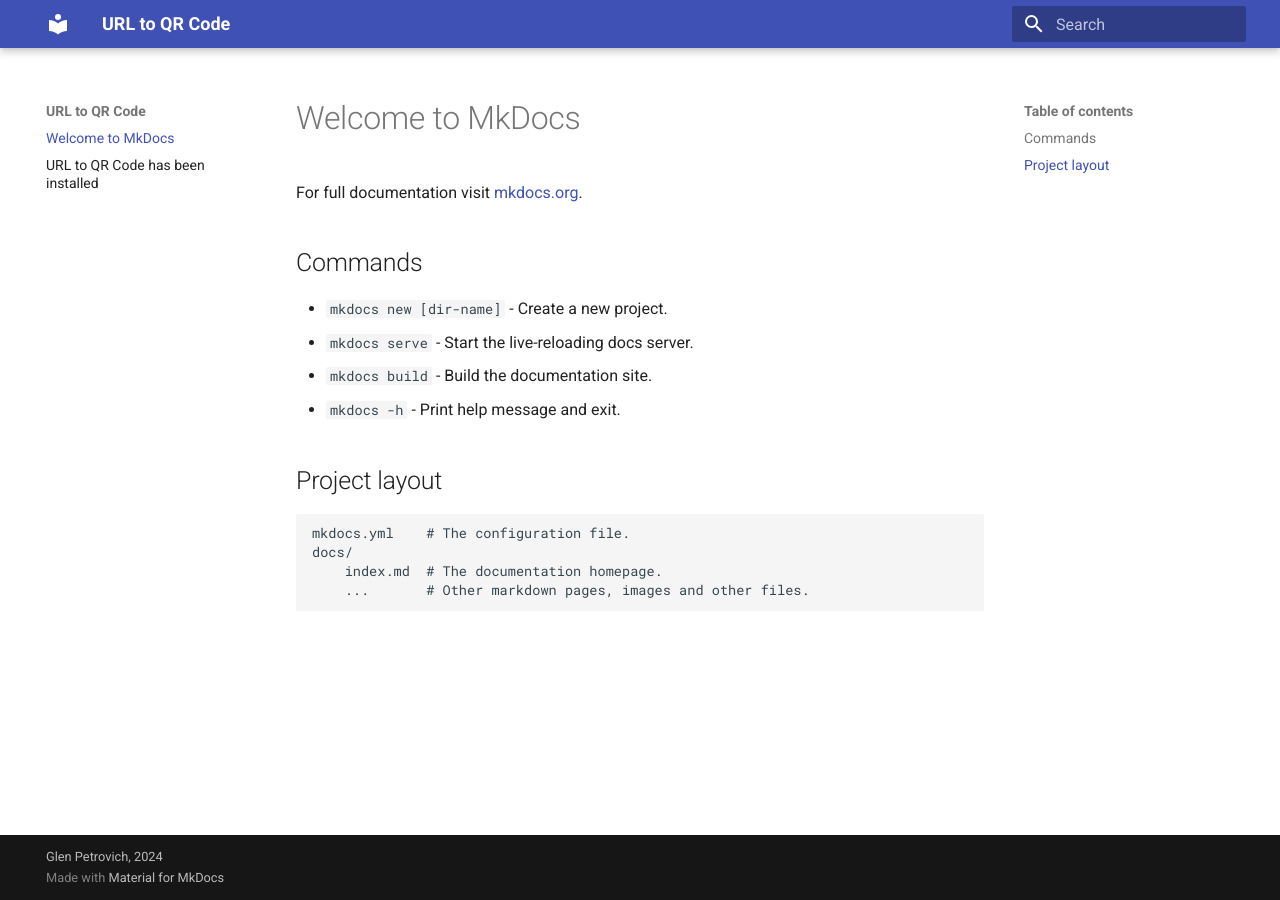
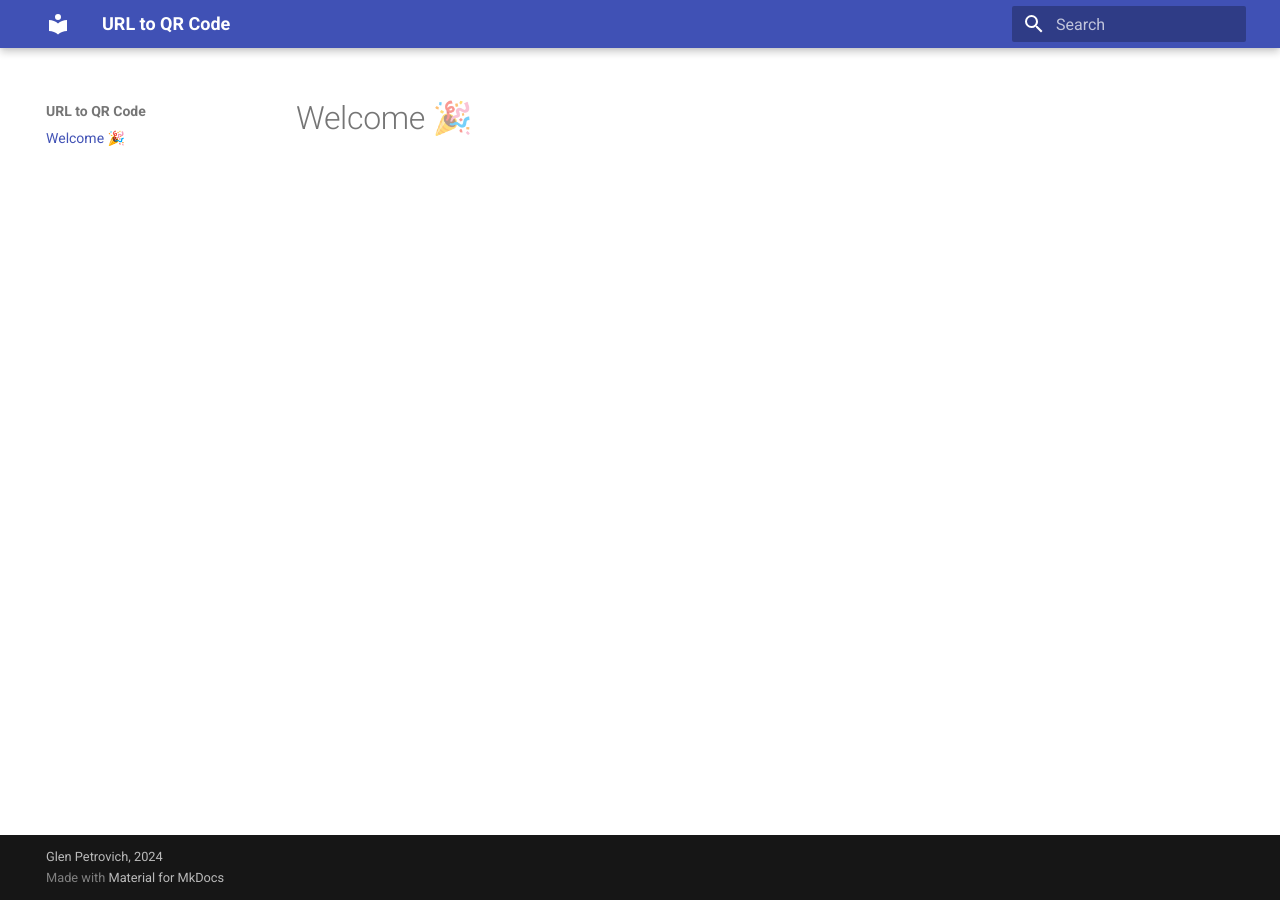
Before and after one commit to glenpetrovich/url-to-qr-code, an MkDocs documentation site: the page built from docs/index.md, in a window 1280 px wide. Built offline with MkDocs 1.6.1 and Material for MkDocs 9.7.7, drawn with Linux system fonts in a browser that asks for light colours.

Commit message:
mv welcome page

```diff
--- a/docs/index.md
+++ b/docs/index.md
@@ -1,17 +1 @@
-# Welcome to MkDocs
-
-For full documentation visit [mkdocs.org](https://www.mkdocs.org).
-
-## Commands
-
-* `mkdocs new [dir-name]` - Create a new project.
-* `mkdocs serve` - Start the live-reloading docs server.
-* `mkdocs build` - Build the documentation site.
-* `mkdocs -h` - Print help message and exit.
-
-## Project layout
-
-    mkdocs.yml    # The configuration file.
-    docs/
-        index.md  # The documentation homepage.
-        ...       # Other markdown pages, images and other files.
+# Welcome 🎉
--- a/docs/welcome.md
+++ /dev/null
@@ -1 +0,0 @@
-# URL to QR Code has been installed
```
